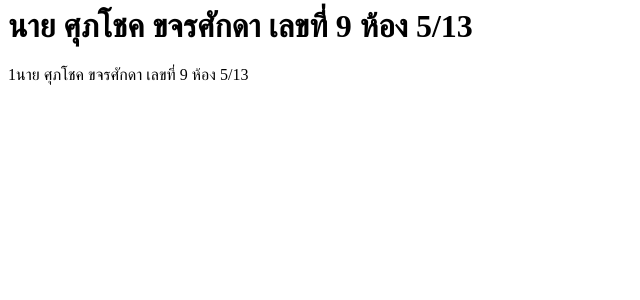
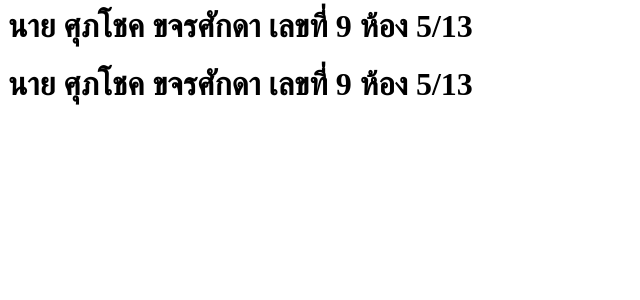
Before and after one commit to Chock19/phpclassroom, a PHP site: page /font.php in a window 1280 px wide. Shown: the top 300 px of the page, without its empty margins (0-640 px from the left). Run offline with PHP 8.4, Linux system fonts and the light colour scheme; some web fonts are replaced.

Commit message:
Update font.php

```diff
--- a/font.php
+++ b/font.php
@@ -25,7 +25,7 @@
       <h1>นาย ศุภโชค ขจรศักดา เลขที่  9 ห้อง 5/13</h1>
     </div>
     <div id="font2">
-      <h>1นาย ศุภโชค ขจรศักดา เลขที่  9 ห้อง 5/13</h1>
+      <h1>นาย ศุภโชค ขจรศักดา เลขที่  9 ห้อง 5/13</h1>
     </div>
   </body>
 </html>
```
